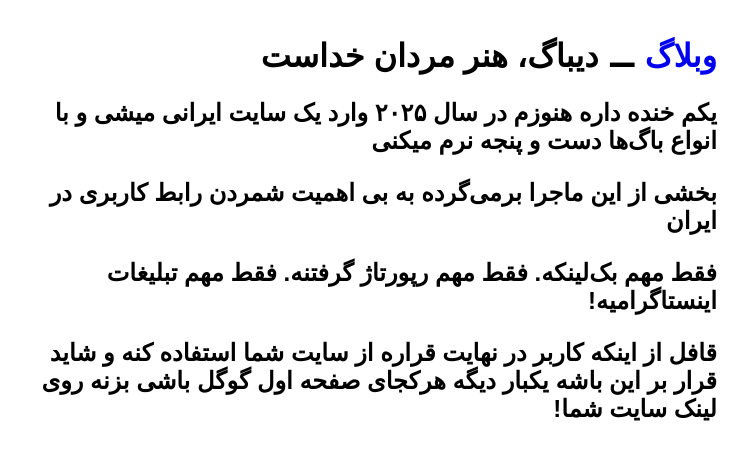
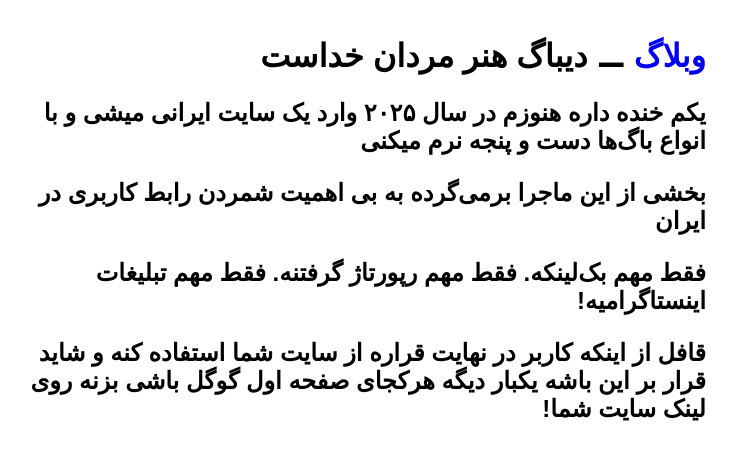
Before and after one commit to darkblog/darkblog.github.io, a Jekyll site: the page built from _posts/2025-2-2-6.md, in a window 1280 px wide. Shown: the top 460 px of the page, without its empty margins (494-1243 px from the left). Built offline with Jekyll 4.4.1, drawn with Linux system fonts in a browser that asks for light colours.

Commit message:
Update 2025-2-2-6.md

```diff
--- a/_posts/2025-2-2-6.md
+++ b/_posts/2025-2-2-6.md
@@ -1,6 +1,6 @@
 ---
 layout: post
-title: دیباگ، هنر مردان خداست
+title: دیباگ هنر مردان خداست
 ---
 
 یکم خنده داره هنوزم در سال ۲۰۲۵ وارد یک سایت ایرانی میشی و با انواع باگ‌ها دست و پنجه نرم میکنی
```
